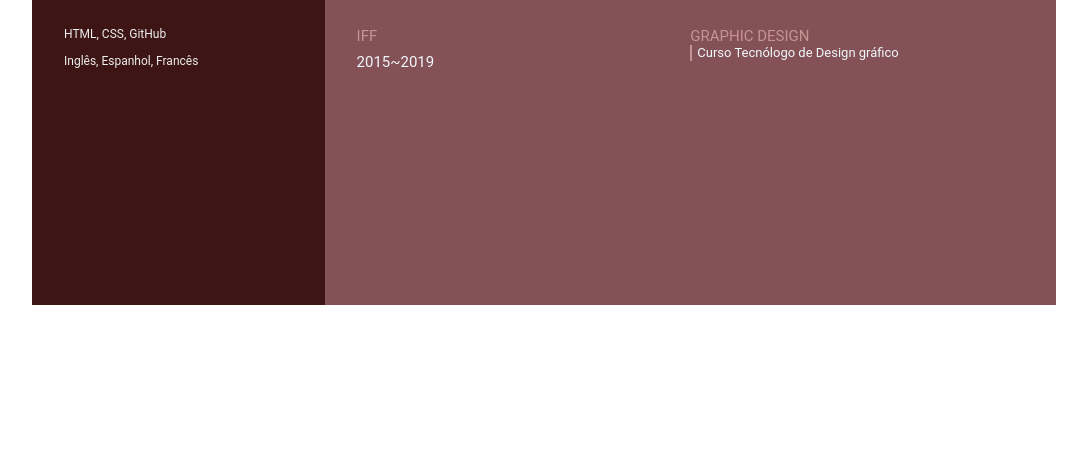
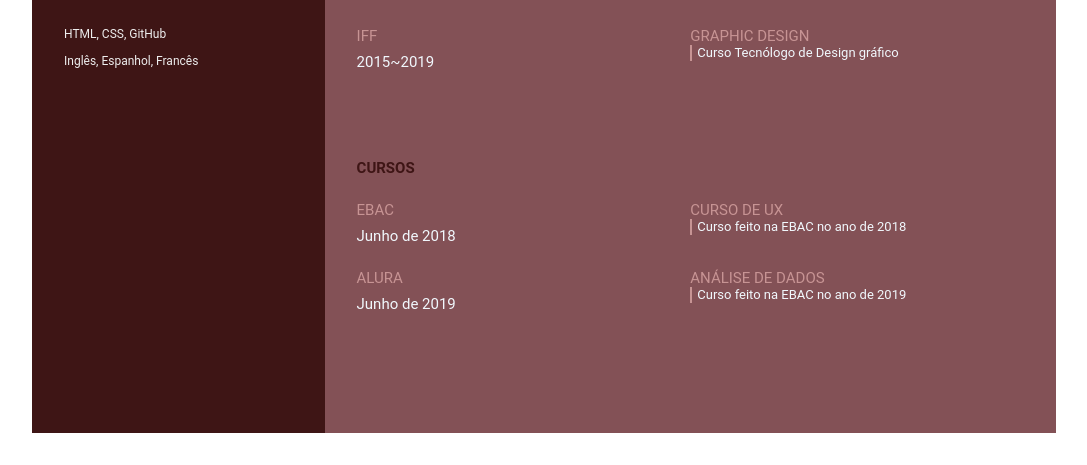
Before and after one commit to LuizadeC/LuizadeC.github.io, a plain HTML site: page index.html in a window 1280 px wide. Shown: the part 527-992 px from the top of the page, without its empty margins (96-1183 px from the left). Before the commit the page ends 864 px from the top, so only its background shows below. Drawn offline with Linux system fonts and the light colour scheme.

Commit message:
modificações aula 06

```diff
--- a/index.html
+++ b/index.html
@@ -95,6 +95,31 @@
                         </div>
                     </div>
                 </section>
+                <section class="awards gap">
+                    <div class="right-title">Cursos</div>
+                    <div class="awards-contents">
+                        <div class="awards-left">
+                            <p class="awards-company-name">EBAC</p>
+                            <p class="awards-time-period">Junho de 2018</p>
+                        </div>
+                        <div class="awards-right">
+                            <p class="awards-name">Curso de UX</p>
+                            <p class="awards-desc">
+                                Curso feito na EBAC no ano de 2018
+                            </p>
+                        </div>
+                        <div class="awards-left">
+                            <p class="awards-company-name">Alura</p>
+                            <p class="awards-time-period">Junho de 2019</p>
+                        </div>
+                        <div class="awards-right">
+                            <p class="awards-name">Análise de dados</p>
+                            <p class="awards-desc">
+                                Curso feito na EBAC no ano de 2019
+                            </p>
+                        </div>
+                    </div>
+                </section>
             </div>
         </section>
     </main>
```
